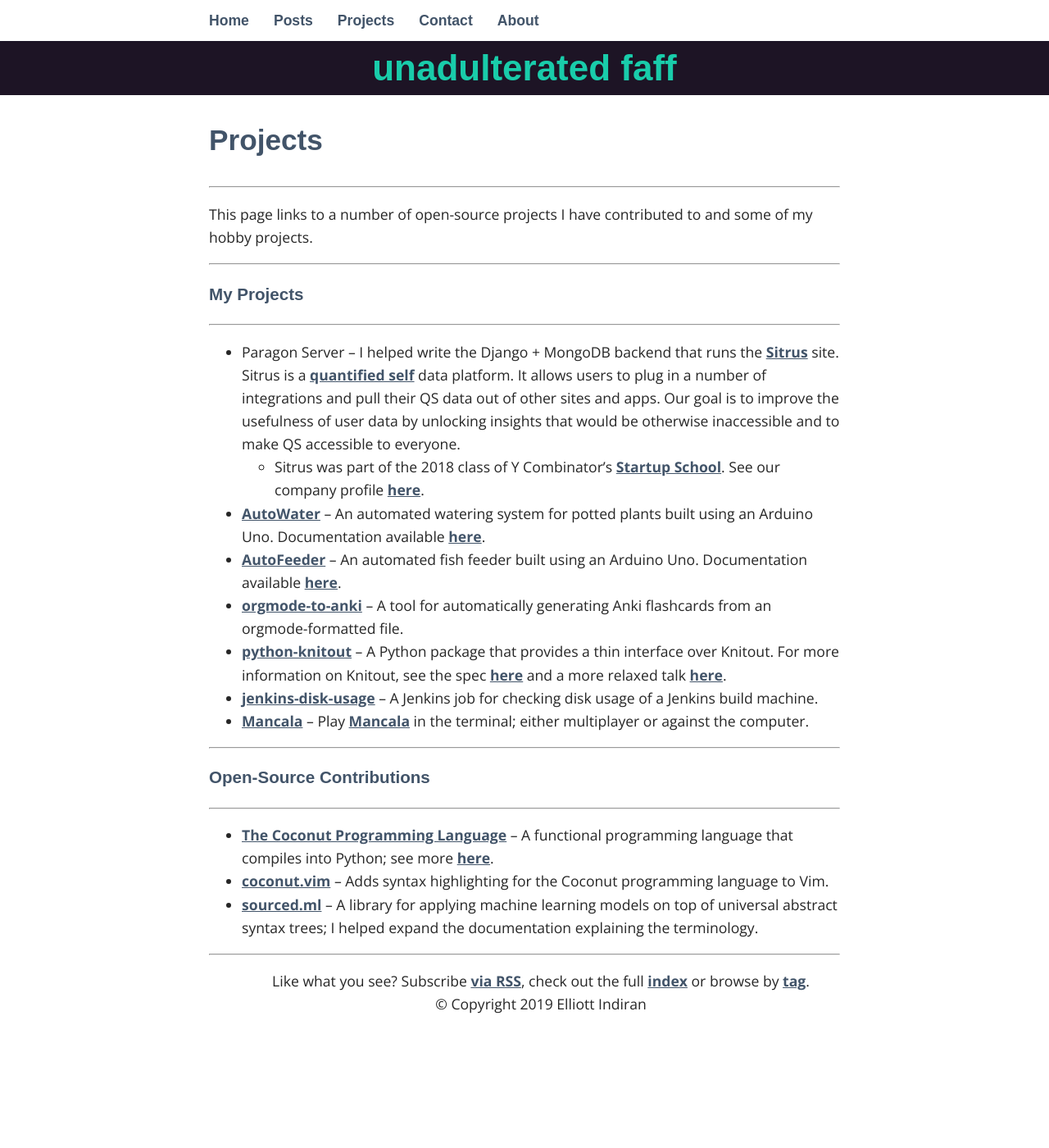
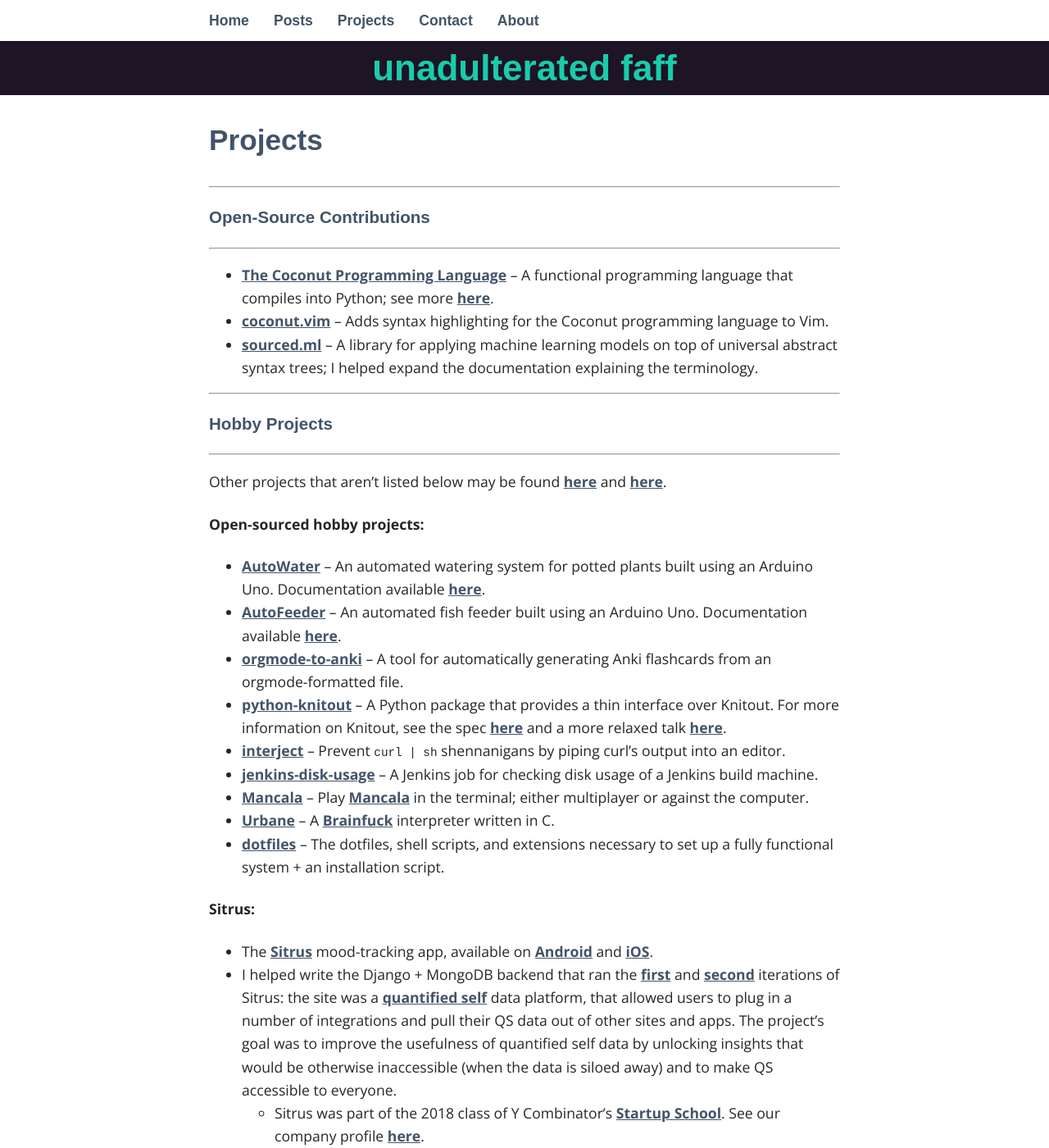
Before and after one commit to eindiran/eindiran.github.io, a Jekyll site: the page built from _pages/01_projects.md, in a window 1280 px wide and 1400 px high. Shown: the whole window at 82% size. Built offline with Jekyll 4.4.1, drawn with Linux system fonts in a browser that asks for light colours; some web fonts are replaced.

Commit message:
Updated info on projects

```diff
--- a/_pages/01_projects.md
+++ b/_pages/01_projects.md
@@ -4,22 +4,6 @@
 permalink: /projects/
 ---
 
-<hr/>
-
-This page links to a number of open-source projects I have contributed to and some of my hobby projects.
-
-<hr/>
-### My Projects
-<hr/>
-
-* Paragon Server -- I helped write the Django + MongoDB backend that runs the [Sitrus](https://www.sitrus.io) site. Sitrus is a [quantified self](https://en.wikipedia.org/wiki/Quantified_self) data platform. It allows users to plug in a number of integrations and pull their QS data out of other sites and apps. Our goal is to improve the usefulness of user data by unlocking insights that would be otherwise inaccessible and to make QS accessible to everyone.
-    * Sitrus was part of the 2018 class of Y Combinator's [Startup School](https://www.startupschool.org/). See our company profile [here](https://www.startupschool.org/companies/W9yQyJQrNgjU5Q).
-* [AutoWater](https://github.com/eindiran/AutoWater) -- An automated watering system for potted plants built using an Arduino Uno. Documentation available [here](https://eindiran.github.io/AutoWater/).
-* [AutoFeeder](https://github.com/eindiran/AutoFeeder) -- An automated fish feeder built using an Arduino Uno. Documentation available [here](https://eindiran.github.io/AutoFeeder/).
-* [orgmode-to-anki](https://github.com/eindiran/orgmode-to-anki) -- A tool for automatically generating Anki flashcards from an orgmode-formatted file.
-* [python-knitout](https://github.com/eindiran/python-knitout) -- A Python package that provides a thin interface over Knitout. For more information on Knitout, see the spec [here](https://textiles-lab.github.io/knitout/knitout.html) and a more relaxed talk [here](https://www.youtube.com/watch?v=iEaK68VRAng).
-* [jenkins-disk-usage](https://github.com/eindiran/jenkins-disk-usage) -- A Jenkins job for checking disk usage of a Jenkins build machine.
-* [Mancala](https://github.com/eindiran/mancala) -- Play [Mancala](https://en.wikipedia.org/wiki/Mancala) in the terminal; either multiplayer or against the computer.
 
 
 <hr/>
@@ -29,3 +13,27 @@
 * [The Coconut Programming Language](https://github.com/evhub/coconut) -- A functional programming language that compiles into Python; see more [here](http://coconut-lang.org/).
 * [coconut.vim](https://github.com/manicmaniac/coconut.vim) -- Adds syntax highlighting for the Coconut programming language to Vim.
 * [sourced.ml](https://github.com/src-d/ml) -- A library for applying machine learning models on top of universal abstract syntax trees; I helped expand the documentation explaining the terminology.
+
+<hr/>
+### Hobby Projects
+<hr/>
+
+Other projects that aren't listed below may be found [here](https://github.com/eindiran) and [here](https://gist.github.com/eindiran).
+
+#### Open-sourced hobby projects:
+
+* [AutoWater](https://github.com/eindiran/AutoWater) -- An automated watering system for potted plants built using an Arduino Uno. Documentation available [here](https://eindiran.github.io/AutoWater/).
+* [AutoFeeder](https://github.com/eindiran/AutoFeeder) -- An automated fish feeder built using an Arduino Uno. Documentation available [here](https://eindiran.github.io/AutoFeeder/).
+* [orgmode-to-anki](https://github.com/eindiran/orgmode-to-anki) -- A tool for automatically generating Anki flashcards from an orgmode-formatted file.
+* [python-knitout](https://github.com/eindiran/python-knitout) -- A Python package that provides a thin interface over Knitout. For more information on Knitout, see the spec [here](https://textiles-lab.github.io/knitout/knitout.html) and a more relaxed talk [here](https://www.youtube.com/watch?v=iEaK68VRAng).
+* [interject](https://github.com/eindiran/interject) -- Prevent `curl | sh` shennanigans by piping curl's output into an editor.
+* [jenkins-disk-usage](https://github.com/eindiran/jenkins-disk-usage) -- A Jenkins job for checking disk usage of a Jenkins build machine.
+* [Mancala](https://github.com/eindiran/mancala) -- Play [Mancala](https://en.wikipedia.org/wiki/Mancala) in the terminal; either multiplayer or against the computer.
+* [Urbane](https://github.com/eindiran/urbane) -- A [Brainfuck](https://en.wikipedia.org/wiki/Brainfuck) interpreter written in C.
+* [dotfiles](https://github.com/eindiran/dotfiles) -- The dotfiles, shell scripts, and extensions necessary to set up a fully functional system + an installation script.
+
+#### Sitrus:
+
+* The [Sitrus](https://www.sitrus.io) mood-tracking app, available on [Android](https://play.google.com/store/apps/details?id=io.sitrus.moodSwipes) and [iOS](https://apps.apple.com/us/app/sitrus/id1454172167).
+* I helped write the Django + MongoDB backend that ran the [first](https://github.com/courageousillumination/paragon) and [second](https://github.com/courageousillumination/paragon-server) iterations of Sitrus: the site was a [quantified self](https://en.wikipedia.org/wiki/Quantified_self) data platform, that allowed users to plug in a number of integrations and pull their QS data out of other sites and apps. The project's goal was to improve the usefulness of quantified self data by unlocking insights that would be otherwise inaccessible (when the data is siloed away) and to make QS accessible to everyone.
+    * Sitrus was part of the 2018 class of Y Combinator's [Startup School](https://www.startupschool.org/). See our company profile [here](https://www.startupschool.org/companies/W9yQyJQrNgjU5Q).
--- a/_posts/2019-10-23-autohiding-xfce-panels.markdown
+++ b/_posts/2019-10-23-autohiding-xfce-panels.markdown
@@ -7,7 +7,7 @@
 ---
 
 I was browsing Hacker News today and saw [a post](https://simon.shimmerproject.org/2019/10/19/xfce-4-15-development-phase-starting/) about a new release for the Linux desktop environment XFCE.
-I have been using XFCE for [quite a while now]({% link _posts/2019-10-21-xfce-keyboard-shortcuts.markdown %}), so I am excited about some of the new features around panels, and thought I would share a script for toggling the autohide and autohide behavior properties of an XFCE panel.
+I have been using XFCE for [quite a while now]({% link _posts/2019-11-11-xfce-keyboard-shortcuts.markdown %}), so I am excited about some of the new features around panels, and thought I would share a script for toggling the autohide and autohide behavior properties of an XFCE panel.
 The script was originally based on a snippet found on the XFCE wiki on the `Tips & Tricks` page, which you can see [here](https://wiki.xfce.org/tips).
 
 Currently, I only use two panels, both of which are visible in all workspaces.
```
